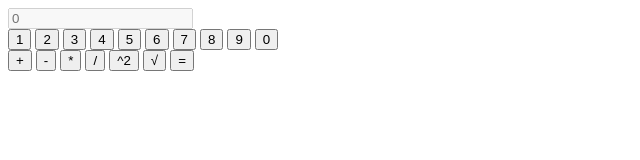
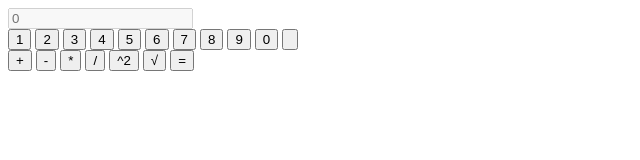
Before and after one commit to DiegoVallelonga/EsTPSIVallelonga, a plain HTML site: page calcolatrice2.0.html in a window 1280 px wide. Shown: the full height of the page, 0-640 px from the left. Drawn offline with Linux system fonts and the light colour scheme.

Commit message:
Add hidden button in calcolatrice2.0.html

```diff
--- a/calcolatrice2.0.html
+++ b/calcolatrice2.0.html
@@ -19,6 +19,7 @@
       <input type="button" value="8" id="b" name="8" onclick="aggiungi (8)">
       <input type="button" value="9" id="b" name="9" onclick="aggiungi (9)">
       <input type="button" value="0" id="b" name="0" onclick="aggiungi (0)">
+      <input type="button" value="" id="b" name="" style="visibility : hiddens">
     </div>
     <div id="op">
       <input type="button" value="+" id="b" name="+" onclick="aggiungi ('+')">
```
